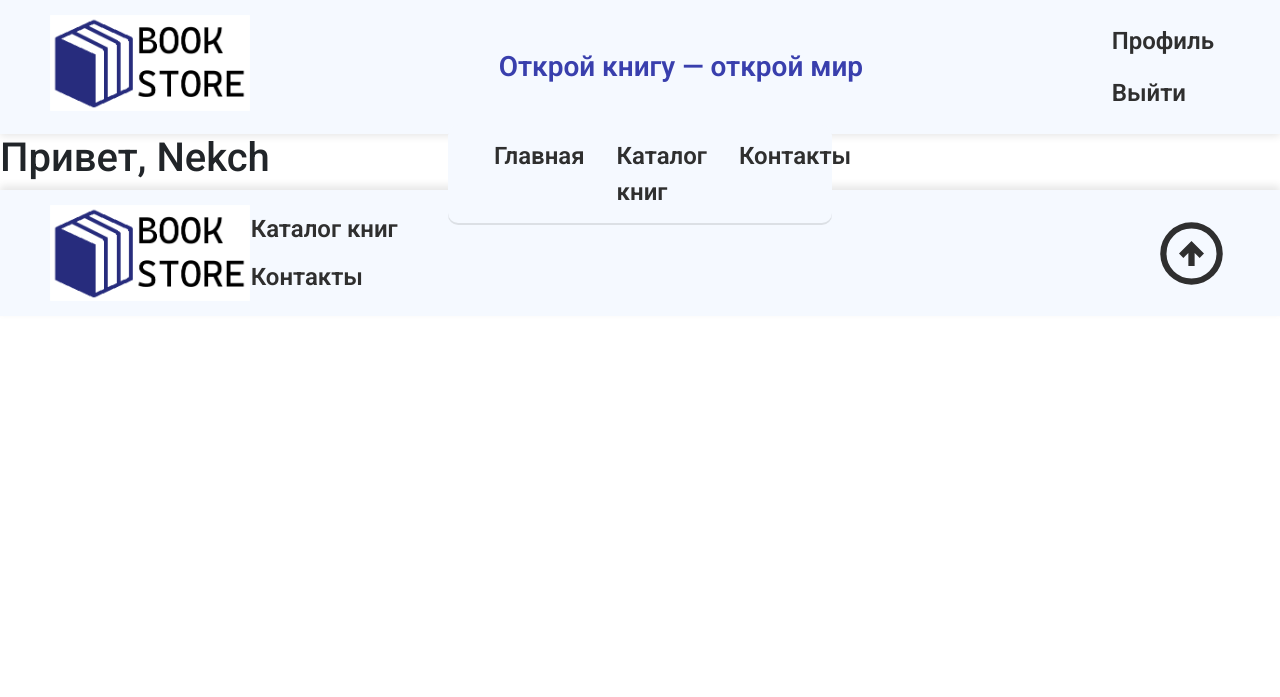
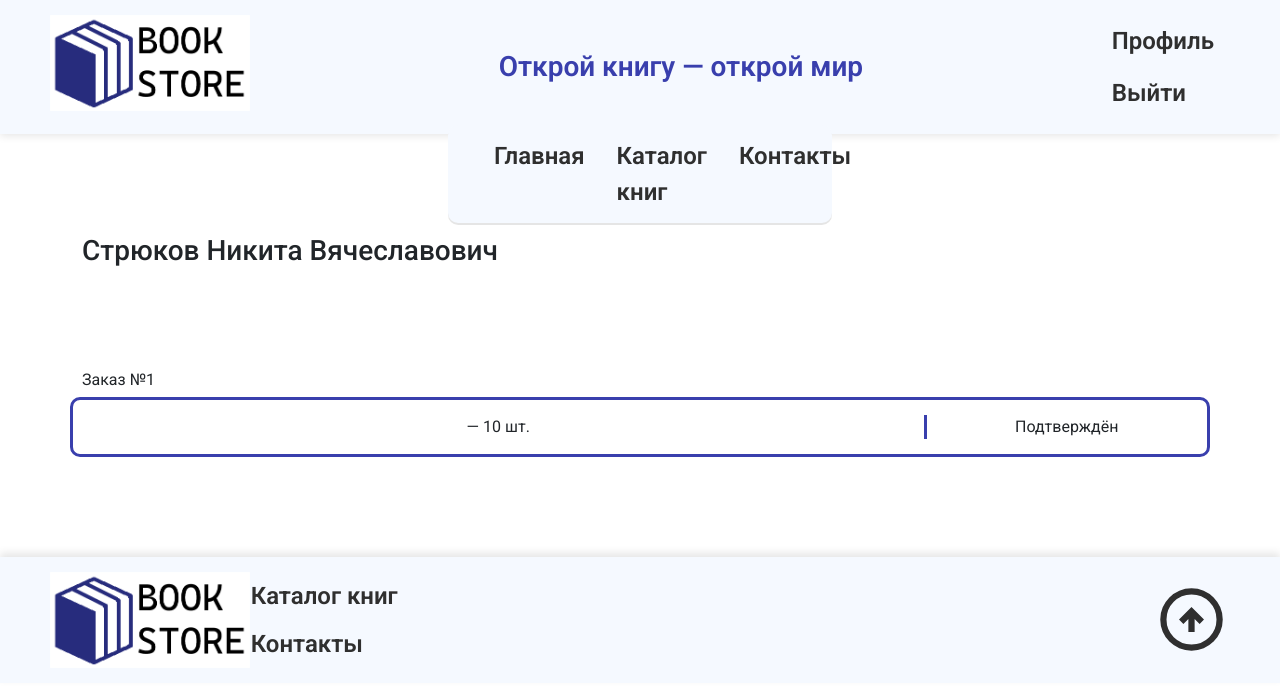
Before and after one commit to Nekch1/Bookstore, a Django app: page /profile/ in a window 1280 px wide. Shown: the top 697 px of the page. Run offline with Django 5.2, Linux system fonts and the light colour scheme; a user stored in the database is signed in; data comes from the database, SQL or seed files in the repository; both versions use the stored data as it was after the commit; tables that the repository leaves empty hold one stand-in row (values such as "Sample post").

Commit message:
заказ в профиле с удалением

```diff
--- a/server/client/static/css/style.css
+++ b/server/client/static/css/style.css
@@ -109,8 +109,7 @@ section{
 .title{
     text-align: center !important;
     text-transform: uppercase;
-    margin-bottom: 30px;
-    color:var(--primary-color)
+    margin-top: 50px;
 }
 
 .photo-layout {
@@ -539,6 +538,36 @@ input[type='checkbox']{
   transition: all 0.3s ease;
 }
 
+.order-card{
+    margin-bottom: 15px;
+}
+
+.order-number{
+    margin-bottom: 5px;
+}
+
+.order-info{
+    border: 3px solid var(--primary-color);
+    border-radius: 10px;
+    text-align: center;
+    padding: 15px 0;
+    display: flex;
+    align-items: center;
+}
+
+.order-right{
+    border-left: 3px solid var(--primary-color);
+}
+
+.order-delete{
+    padding: 3px 10px !important;
+}
+
+.order-empty{
+    text-align: center;
+    margin-bottom: 100px;
+}
+
 footer{
     background-color: #f5f9ff;
     box-shadow: 0 -4px 8px rgba(0,0,0,0.1);
--- a/server/client/templates/profile.html
+++ b/server/client/templates/profile.html
@@ -1,5 +1,94 @@
 {% extends './base.html' %}
 
 {% block content %}
-    <h1>Привет, {{user}}</h1>
+    <section class="profile-section">
+        <div class="container">
+            <h3 class="user-fio">{{user.last_name}} {{user.first_name}} {{user.patronymic}}</h3>
+        </div>
+    </section>
+{% if orders %}
+    <section class="orders-list">
+        <div class="container">
+            {% for order in orders %}
+            <div class="order-card">
+                <div class="order-number">Заказ №{{ order.id }}</div>
+
+                <div class="order-info row">
+                    <div class="col-9 order-left">
+                        {% for item in order.items.all %}
+                            <div class="order-item">
+                                {{ item.book.title }} — {{ item.quantity }} шт.
+                            </div>
+                        {% endfor %}
+                    </div>
+
+                    <div class="col-3 order-right">
+                        <div class="order-status">
+                            {% if order.is_confirmed %}
+                                <div>Подтверждён</div>
+                            {% else %}
+                                <div>Новый</div>
+                            {% endif %}
+                        </div>
+
+                        {% if not order.is_confirmed %}
+                            <button class="btn btn-danger delete-btn"
+                                    data-order-id="{{ order.id }}"
+                                    data-bs-toggle="modal"
+                                    data-bs-target="#deleteModal">
+                                Отменить
+                            </button>
+                        {% endif %}
+                    </div>
+                </div>
+            </div>
+            {% endfor %}
+        </div>
+        {% else %}
+            <div class="order-empty">У вас пока нет заказов</div>
+        {% endif %}
+    </section>
+
+
+
+<div class="modal fade" id="deleteModal" tabindex="-1" aria-labelledby="deleteModalLabel" aria-hidden="true">
+  <div class="modal-dialog modal-dialog-centered">
+    <div class="modal-content">
+
+      <div class="modal-header">
+        <h5 class="modal-title" id="deleteModalLabel">Подтверждение удаления</h5>
+        <button type="button" class="btn-close" data-bs-dismiss="modal"></button>
+      </div>
+
+      <div class="modal-body">
+        Вы уверены, что хотите удалить этот заказ?
+      </div>
+
+      <div class="modal-footer">
+        <button type="button" class="btn btn-secondary" data-bs-dismiss="modal">Отмена</button>
+
+        <a id="confirmDeleteBtn" href="#" class="btn btn-danger">
+          Удалить
+        </a>
+      </div>
+
+    </div>
+  </div>
+</div>
+
+<script>
+document.addEventListener("DOMContentLoaded", function () {
+    const deleteButtons = document.querySelectorAll(".delete-btn");
+    const confirmBtn = document.getElementById("confirmDeleteBtn");
+
+    deleteButtons.forEach(btn => {
+        btn.addEventListener("click", function () {
+            const orderId = this.dataset.orderId;
+            confirmBtn.href = `/profile/delete-order/${orderId}/`;
+        });
+    });
+});
+</script>
+
+
 {% endblock %}
--- a/server/client/urls.py
+++ b/server/client/urls.py
@@ -9,7 +9,10 @@ urlpatterns = [
     path('contacts/', views.contacts_page, name="contacts"),
     path('login/', views.login_page, name="login"),
     path('register/', views.register_page, name="register"),
+
     path('profile/', views.profile_page, name="profile"),
+    path('profile/delete-order/<int:order_id>/', views.delete_order, name='delete_order'),
+
     path('logout/', views.logout_func, name="logout"),
     path('adminDash/', views.admin_page, name="admin_dash"),
     path('book/<int:book_id>/', views.book_detail_page, name='book_detail'),
@@ -19,9 +22,10 @@ urlpatterns = [
     path('cart/remove/<int:item_id>/', views.remove_from_cart, name='remove_from_cart'),
     path('cart/update/<int:item_id>/', views.update_cart_quantity, name='update_cart_quantity'),
 
-    # 🧾 Заказ
     path('order/confirm/', views.order_confirm_page, name='order_confirm'),
     path('order/create/', views.create_order, name='create_order'),
+
+
 ]
 
 if settings.DEBUG:
--- a/server/client/views.py
+++ b/server/client/views.py
@@ -8,7 +8,6 @@ from django.views.decorators.csrf import csrf_exempt
 from .models import CustomUser, Books, Genre, CartItem, Order, OrderItem
 from decimal import Decimal
 
-# Create your views here.
 def index_page(request):
     context = {
         "title_page" : "Главная страница"
@@ -19,13 +18,11 @@ def catalog_page(request):
     sort = request.GET.get('sort')
     selected_genres = request.GET.getlist('genre')
 
-    books = Books.objects.all().order_by('-id')  # по умолчанию — новинки
+    books = Books.objects.all().order_by('-id')
 
-    # фильтр по жанрам
     if selected_genres:
         books = books.filter(genre__name__in=selected_genres).distinct()
 
-    # сортировка
     if sort == 'price_asc':
         books = books.order_by('price')
     elif sort == 'price_desc':
@@ -52,7 +49,6 @@ def contacts_page(request):
     }
     return render(request,"contact.html", context)
 
-# @csrf_exempt
 def register_page(request):
     context = {
         'title_page' : 'Регистрация'
@@ -85,7 +81,6 @@ def register_page(request):
         return redirect('home')
     return render(request,"auth/register.html", context)
 
-# @csrf_exempt
 def login_page(request):
     context = {
         'title_page' : 'Авторизация'
@@ -106,10 +101,24 @@ def login_page(request):
 
 @login_required
 def profile_page(request):
+    orders = Order.objects.filter(user = request.user).order_by('-created_at')
     context = {
-        'title_page' : 'Профиль'
+        'title_page' : 'Профиль',
+        'orders': orders
     }
     return render(request,"profile.html", context)
+
+@login_required
+def delete_order(request, order_id):
+    try:
+        order = Order.objects.get(id=order_id, user=request.user)
+    except Order.DoesNotExist:
+        return redirect("profile")
+
+    if not order.is_confirmed:
+        order.delete()
+
+    return redirect("profile")
 
 @login_required
 def logout_func(request):
@@ -121,14 +130,12 @@ def admin_page(request):
     if request.user.role != 'admin':
         return redirect('home')
 
-    # добавление жанра
     if request.method == "POST" and 'genre_submit' in request.POST:
         genre_name = request.POST.get('genre_name')
         if genre_name:
             Genre.objects.create(name=genre_name)
             return redirect('admin_dash')
 
-    # добавление книги
     if request.method == "POST" and 'book_submit' in request.POST:
         title = request.POST.get('title')
         description = request.POST.get('description')
@@ -157,7 +164,7 @@ def admin_page(request):
         return redirect('admin_dash')
 
     genres = Genre.objects.all()
-    books = Books.objects.all().order_by('-id')  # новые сверху
+    books = Books.objects.all().order_by('-id')
 
     context = {
         'title_page': 'Панель администратора',
@@ -186,13 +193,12 @@ def add_to_cart(request, book_id):
     book = Books.objects.get(id=book_id)
     cart_item, created = CartItem.objects.get_or_create(user=request.user, book=book)
 
-    if not created:  # если элемент уже был в корзине
+    if not created:
         if cart_item.quantity < book.quantity:
             cart_item.quantity += 1
             cart_item.save()
         else:
             return JsonResponse({"error": "Недостаточно книг в наличии"}, status=400)
-    # если создан — quantity уже = 1, ничего не трогаем
 
     return redirect('cart')
 
@@ -217,7 +223,6 @@ def update_cart_quantity(request, item_id):
 
     item.save()
 
-    # Считаем общую сумму корзины и возвращаем JSON
     cart_items = CartItem.objects.filter(user=request.user)
     total = sum(i.total_price() for i in cart_items)
 
```
Also changed, not shown: server/db.sqlite3.
